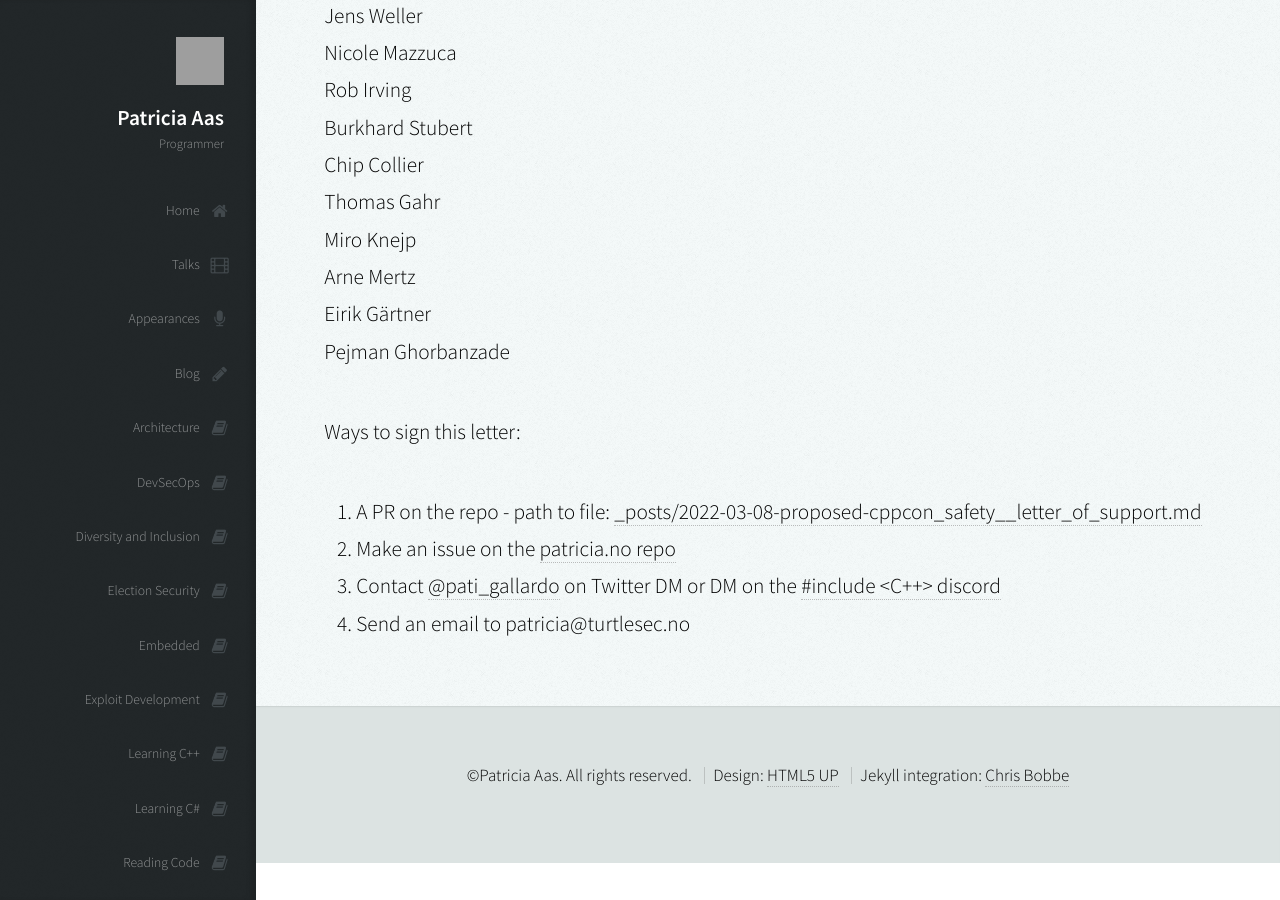
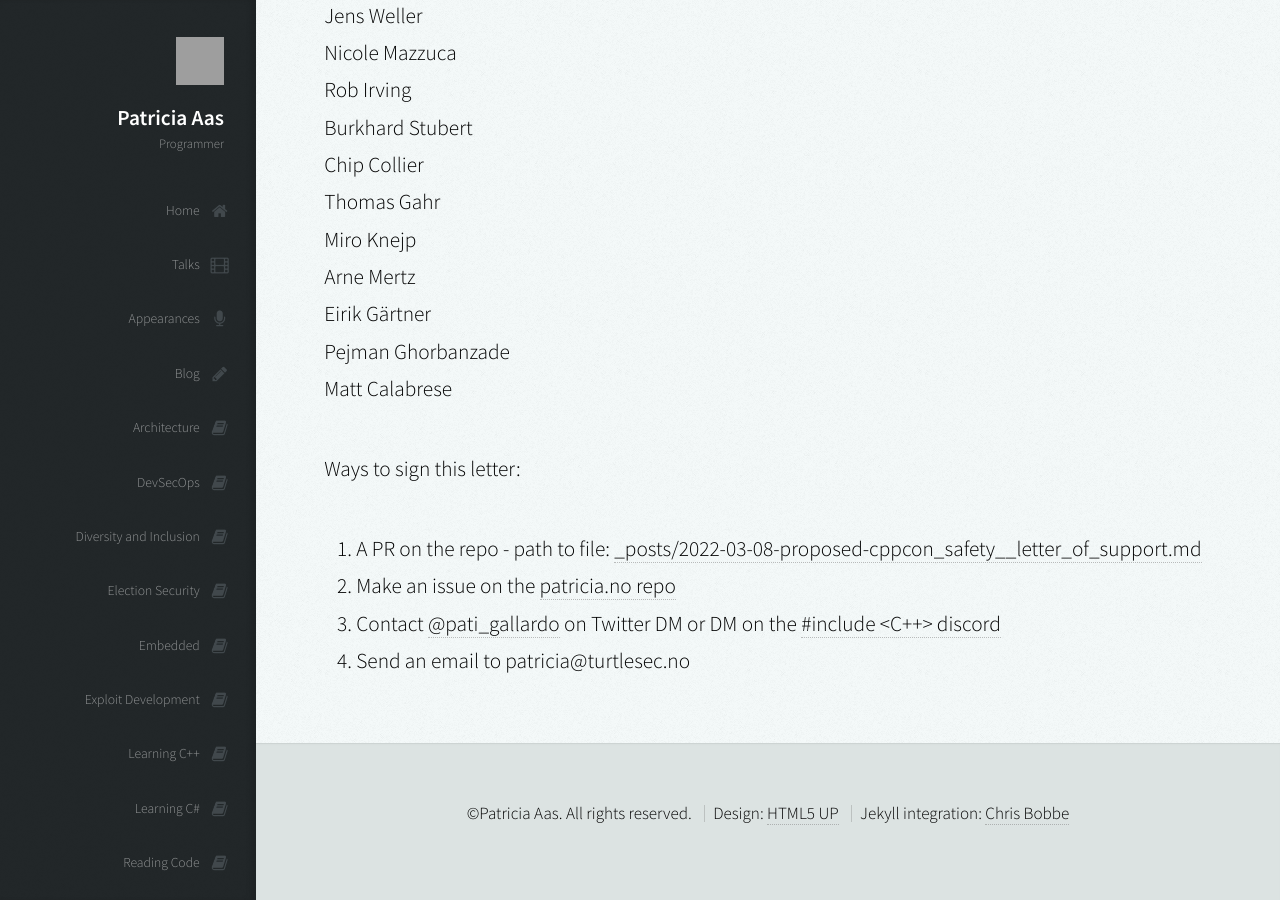
Before and after one commit to patricia-gallardo/patricia-gallardo.github.io, a Jekyll site: the page built from _posts/2022-03-08-proposed-cppcon_safety__letter_of_support.md, in a window 1280 px wide and 900 px high, scrolled down 1715 px. Built offline with Jekyll 4.4.1, drawn with Linux system fonts in a browser that asks for light colours; nearby versions of some CDN libraries; grey boxes are pictures that could not be loaded.

Commit message:
Update 2022-03-08-proposed-cppcon_safety__letter_of_support.md

```diff
--- a/_posts/2022-03-08-proposed-cppcon_safety__letter_of_support.md
+++ b/_posts/2022-03-08-proposed-cppcon_safety__letter_of_support.md
@@ -55,6 +55,7 @@ Miro Knejp <br>
 Arne Mertz <br>
 Eirik Gärtner <br>
 Pejman Ghorbanzade <br>
+Matt Calabrese <br>
 
 
 Ways to sign this letter:
```
